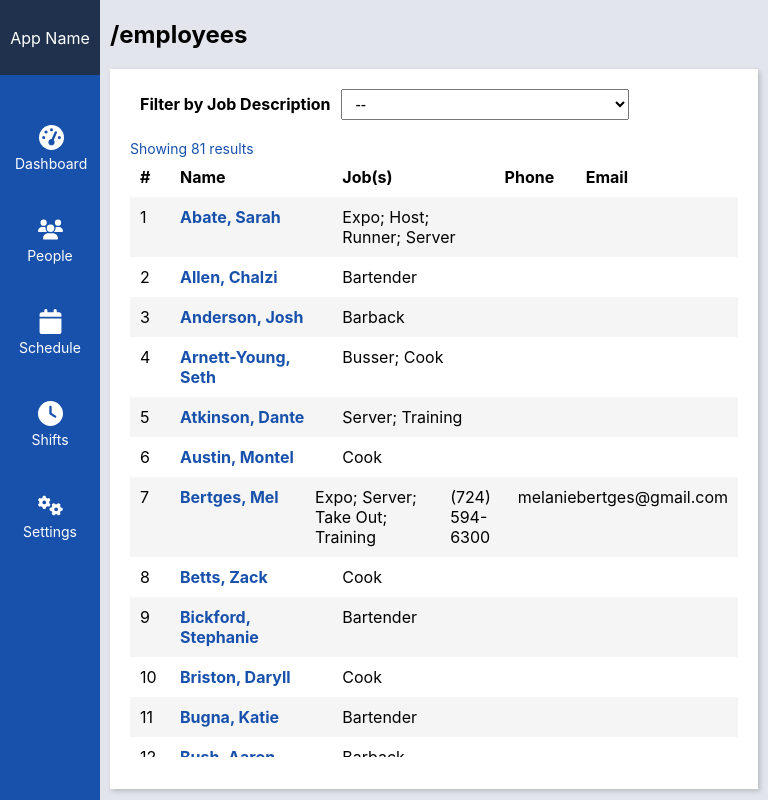
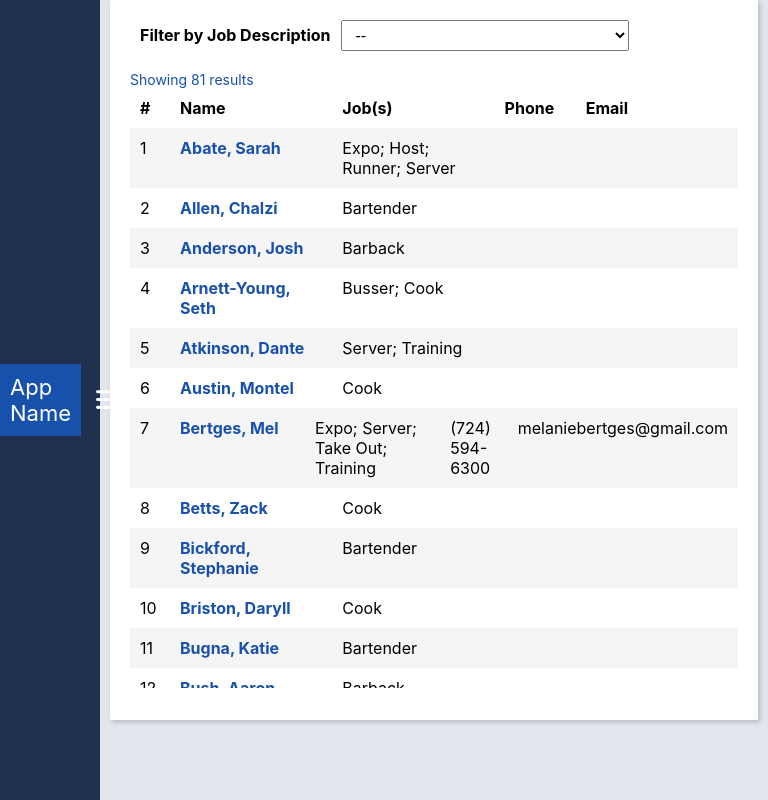
Before and after one commit to matthewray-pgh/workplace-helper, a React (Create React App) app: page /employees in a window 768 px wide. Built offline with nearby package versions, Linux system fonts and the light colour scheme.

Commit message:
feature: add mobile menu

```diff
--- a/package.json
+++ b/package.json
@@ -40,5 +40,8 @@
       "last 1 firefox version",
       "last 1 safari version"
     ]
+  },
+  "devDependencies": {
+    "@babel/plugin-proposal-private-property-in-object": "^7.21.11"
   }
 }
--- a/src/Dashboard/Dashboard.jsx
+++ b/src/Dashboard/Dashboard.jsx
@@ -5,7 +5,7 @@ import './Dashboard.scss';
 export const Dashboard = () => {
   return (
     <main>
-      <h1>Dashboard</h1>
+      <div>Dashboard</div>
     </main>
   );
 };
--- a/src/assets/styles/Layout.scss
+++ b/src/assets/styles/Layout.scss
@@ -5,7 +5,11 @@
   max-height: 100vh;
   width: 100%;
   background-color: $background-light;
+}
 
+//desktop
+@media (min-width: 768px){
+  .layout-main {
     display: grid;
     grid-template-columns: minmax(75px, 100px) auto;
 
@@ -56,7 +60,95 @@
       }
     }
 
+    &__mobile-header {
+      display: none;
+    }
+
+    &__mobile-nav-menu {
+      display: none;
+    }
+
     &__content {
       padding: 0 10px;
     }
   }
+}
+
+// mobile
+@media (max-width: 768px) {
+  .layout-main {
+    &__sidebar {
+      display: none;
+    }
+
+    &__mobile-header {
+      background-color: $secondary;
+      color: white;
+
+      display: grid;
+      grid-template-columns: auto 50px;
+      align-items: center;
+
+      &--header {
+        padding: 10px;
+
+        background-color: $primary;
+        font-size: 22px;
+      }
+
+      &--link-icon {
+        height: 25px;
+        padding: 0 15px;
+      }
+    }
+
+    &__mobile-nav-menu {
+      position: absolute;
+      width: 100%;
+      z-index: 100;
+      background-color: $secondary;
+      color: white;
+
+      transition: height 0.5s ease-in-out,
+        opacity 0.5s ease-in-out,;
+
+      &--show {
+        height: calc(100vh - 120px);
+        padding: 50px 20px;
+        opacity: 1;
+      }
+
+      &--hide {
+        height: 0;
+        opacity: 0;
+        padding: 0;
+      }
+    }
+
+    &__mobile-nav {
+
+      &--link {
+        display: grid;
+        grid-template-columns: 60px auto;
+        grid-gap: 30px;
+        align-items: center;
+
+        min-height: 50px;
+        padding: 30px;
+      }
+
+      &--link-icon {
+        height: 50px;
+      }
+
+      &--link-text {
+        padding-top: 10px;
+        font-size: 35px;
+      }
+    }
+
+    &__content {
+      padding: 0 10px;
+    }
+  }
+}
--- a/src/components/Layout.jsx
+++ b/src/components/Layout.jsx
@@ -1,23 +1,86 @@
-import React from 'react';
-import { useNavigate, useLocation } from 'react-router-dom';
+import React, { useState } from 'react';
+import { useNavigate } from 'react-router-dom';
 
 import { FontAwesomeIcon } from '@fortawesome/react-fontawesome';
-import { faCalendar, faGears, faGaugeHigh, faUsers, faClockFour } from '@fortawesome/free-solid-svg-icons';
+import { faCalendar, faGears, faGaugeHigh, faUsers, faClockFour, faBars, faTimes } from '@fortawesome/free-solid-svg-icons';
 
 import '../assets/styles/Layout.scss';
 
 export const LayoutMain = ({children}) => {
-  const {pathname} = useLocation();
   return (
     <div className="layout-main">
+      <MobileHeaderBar />
       <Sidebar/>
       <section className="layout-main__content">
-        <h1>{pathname}</h1>
         {children}
       </section>
     </div>
   );
 };
+
+const MobileHeaderBar = () => {
+  const [ showMenu, setShowMenu ] = useState(false);
+
+  const handleMenuToggle = () => {
+    setShowMenu(!showMenu);
+  };
+
+  return (
+    <>
+    <section className="layout-main__mobile-header">
+      <div className="layout-main__mobile-header--header">
+        App Name
+      </div>
+      <div>
+        <FontAwesomeIcon icon={showMenu ? faTimes: faBars}
+          className="layout-main__mobile-header--link-icon"
+          onClick={() => handleMenuToggle()}/>
+      </div>
+    </section>
+
+    <section className={`layout-main__mobile-nav-menu ${showMenu ?
+      "layout-main__mobile-nav-menu--show" :
+      "layout-main__mobile-nav-menu--hide"}`}>
+      {showMenu && <MobileNavMenu menuToggleFunc={handleMenuToggle}/>}
+    </section>
+    </>
+  )
+}
+
+const MobileNavMenu = ({menuToggleFunc}) => {
+
+  const navigate = useNavigate();
+
+  const handleMenuItemClick =(path) => {
+    navigate(path);
+    menuToggleFunc();
+  }
+
+  return (
+    <section className="layout-main__mobile-nav">
+      <div className="layout-main__mobile-nav--link" onClick={() => handleMenuItemClick('/')}>
+        <FontAwesomeIcon icon={faGaugeHigh} className="layout-main__mobile-nav--link-icon" />
+        <div className="layout-main__mobile-nav--link-text">Dashboard</div>
+      </div>
+      <div className="layout-main__mobile-nav--link" onClick={() => handleMenuItemClick('/employees')}>
+        <FontAwesomeIcon icon={faUsers} className="layout-main__mobile-nav--link-icon" />
+        <div className="layout-main__mobile-nav--link-text">People</div>
+      </div>
+      <div className="layout-main__mobile-nav--link" onClick={() => handleMenuItemClick('/schedule')}>
+        <FontAwesomeIcon icon={faCalendar} className="layout-main__mobile-nav--link-icon" />
+        <div className="layout-main__mobile-nav--link-text">Schedule</div>
+      </div>
+      <div className="layout-main__mobile-nav--link" onClick={() => handleMenuItemClick('/shifts')}>
+        <FontAwesomeIcon icon={faClockFour} className="layout-main__mobile-nav--link-icon" />
+        <div className="layout-main__mobile-nav--link-text">Shifts</div>
+      </div>
+      <div className="layout-main__mobile-nav--link" onClick={() => handleMenuItemClick('/settings')}>
+        <FontAwesomeIcon icon={faGears} className="layout-main__mobile-nav--link-icon" />
+        <div className="layout-main__mobile-nav--link-text">Settings</div>
+      </div>
+    </section>
+  )
+}
 
 const Sidebar = () => {
   return (
```
Also changed, not shown: 1 other file (tests, documents, lock files or other folders). Lines whose indentation alone changed are shown as unchanged.
